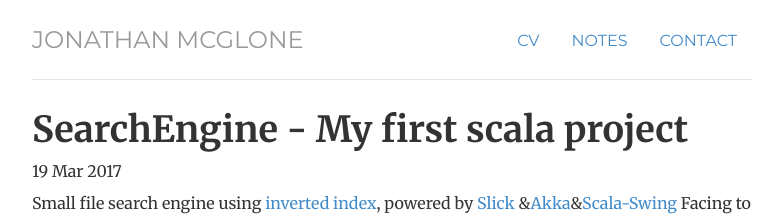
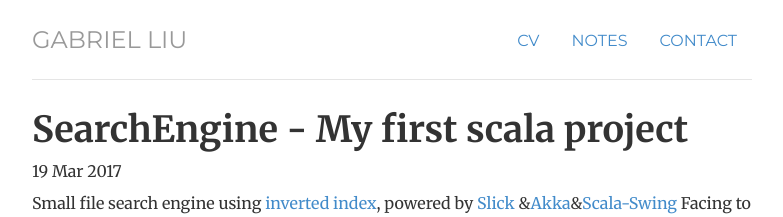
Before and after one commit to flying3615/flying3615.github.io, a Jekyll site: the page built from _posts/2017-03-19-search engine.md, in a window 1280 px wide and 900 px high. Shown: the top 217 px of the window, without its empty margins (248-1031 px from the left). Built offline with Jekyll 4.4.1, drawn with Linux system fonts in a browser that asks for light colours.

Commit message:
Update header.html

```diff
--- a/_includes/header.html
+++ b/_includes/header.html
@@ -5,5 +5,5 @@
 		<li class="{{ page.notes }}"><a href="/notes" title="Notes">Notes</a></li>
 		<li class="{{ page.contact }}"><a href="/contact" title="Contact">Contact</a></li>
 	</ul>
-	<h3 class="text-muted"><a href="/">Jonathan McGlone</a></h3>
+	<h3 class="text-muted"><a href="/">Gabriel Liu</a></h3>
 </div> <!-- /header -->
```
